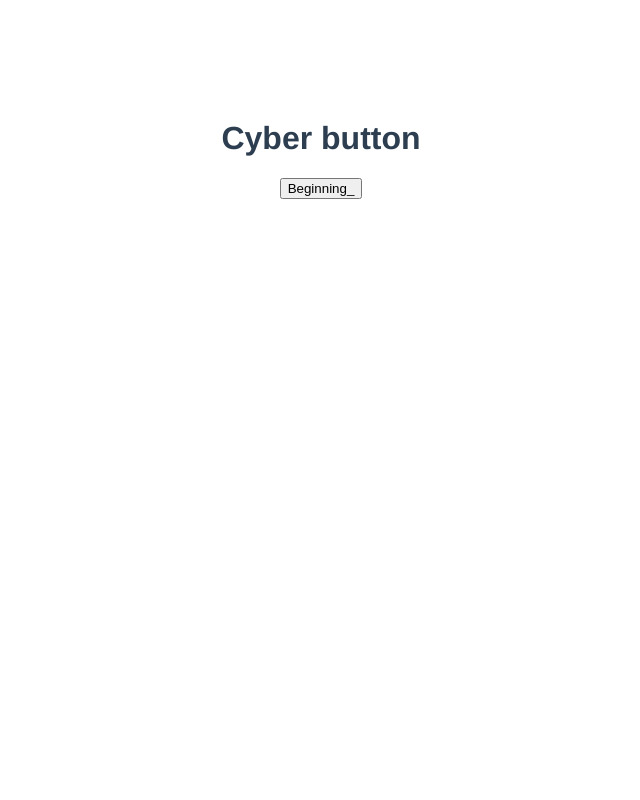
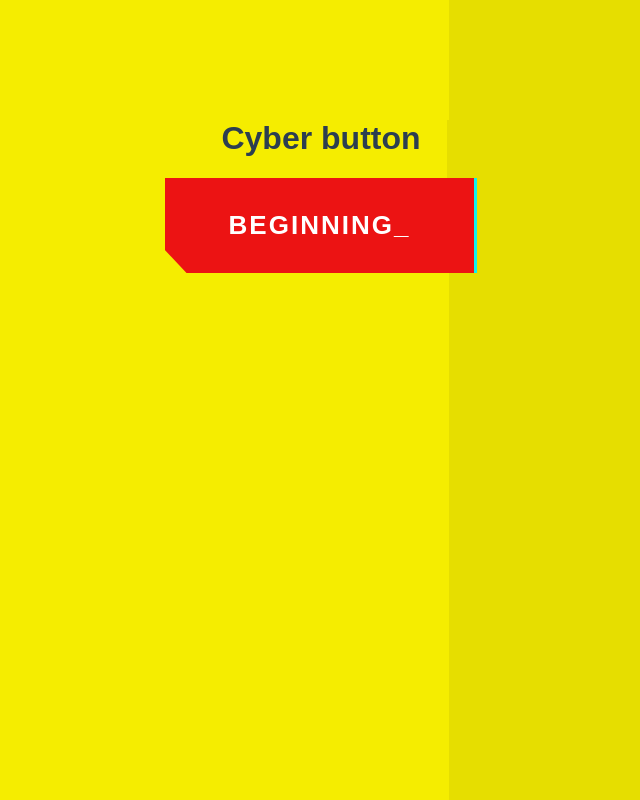
Before and after one commit to mathieumure/cyber-button, a website built with Vite: page index.html in a window 1280 px wide. Shown: the whole page, without its empty margins (319-959 px from the left). Built offline with nearby package versions, Linux system fonts and the light colour scheme; a web font is replaced by a local one.

Commit message:
feat: btn design

```diff
--- a/style.css
+++ b/style.css
@@ -1,8 +1,40 @@
+@font-face {
+  font-family: Cyber;
+  src: url("https://assets.codepen.io/605876/Blender-Pro-Bold.otf");
+  font-display: swap;
+}
+
 html, body {
-  font-family: Avenir, Helvetica, Arial, sans-serif;
+  font-family: Cyber, sans-serif;
   -webkit-font-smoothing: antialiased;
   -moz-osx-font-smoothing: grayscale;
   text-align: center;
   color: #2c3e50;
   margin-top: 60px;
+  background: linear-gradient(90deg, #f5ed00 60%, #e6de00 60%), #fff700;
 }
+
+:root {
+  --primary-hue: 0;
+  --primary-lightness: 50;
+  --font-size: 26px;
+  --shadow-primary-hue: 180;
+  --color: hsl(0, 0%, 100%);
+  --primary: hsl(var(--primary-hue), 85%, calc(var(--primary-lightness, 50) * 1%));
+  --shadow-primary: hsl(var(--shadow-primary-hue), 90%, 50%);
+}
+
+button  {
+  background-color: var(--primary);
+  font-family: Cyber, sans-serif;
+  outline: transparent;
+  color: var(--color);
+  border: 0;
+  border-right: solid 3px var(--shadow-primary);
+  text-transform: uppercase;
+  font-size: var(--font-size);
+  letter-spacing: 2px;
+  font-weight: bold;
+  padding: 32px 64px;
+  clip-path: polygon(-10% -10%, 110% -10%, 110% 110%, 10% 110%, -10% 40%);
+}
```
